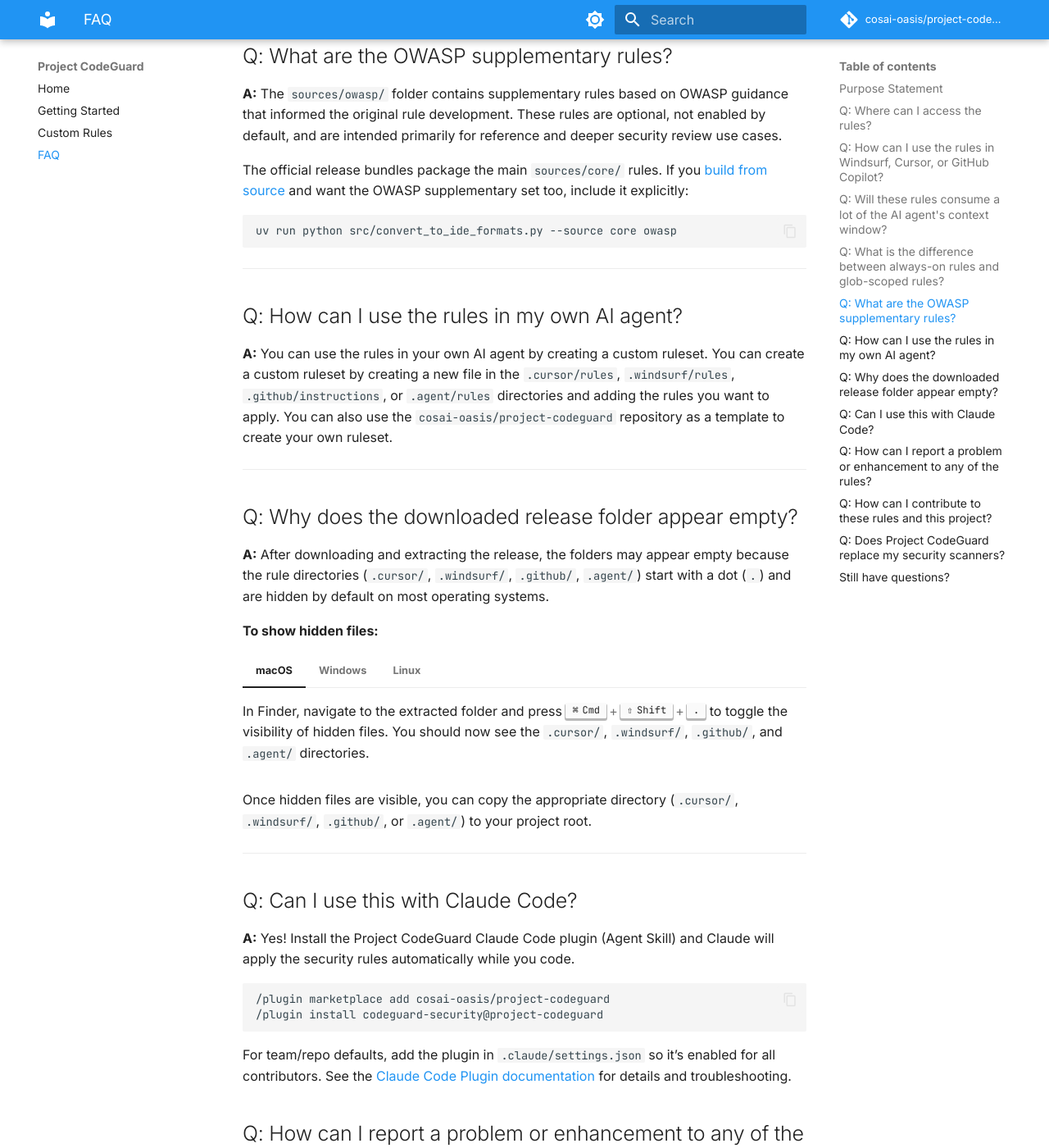
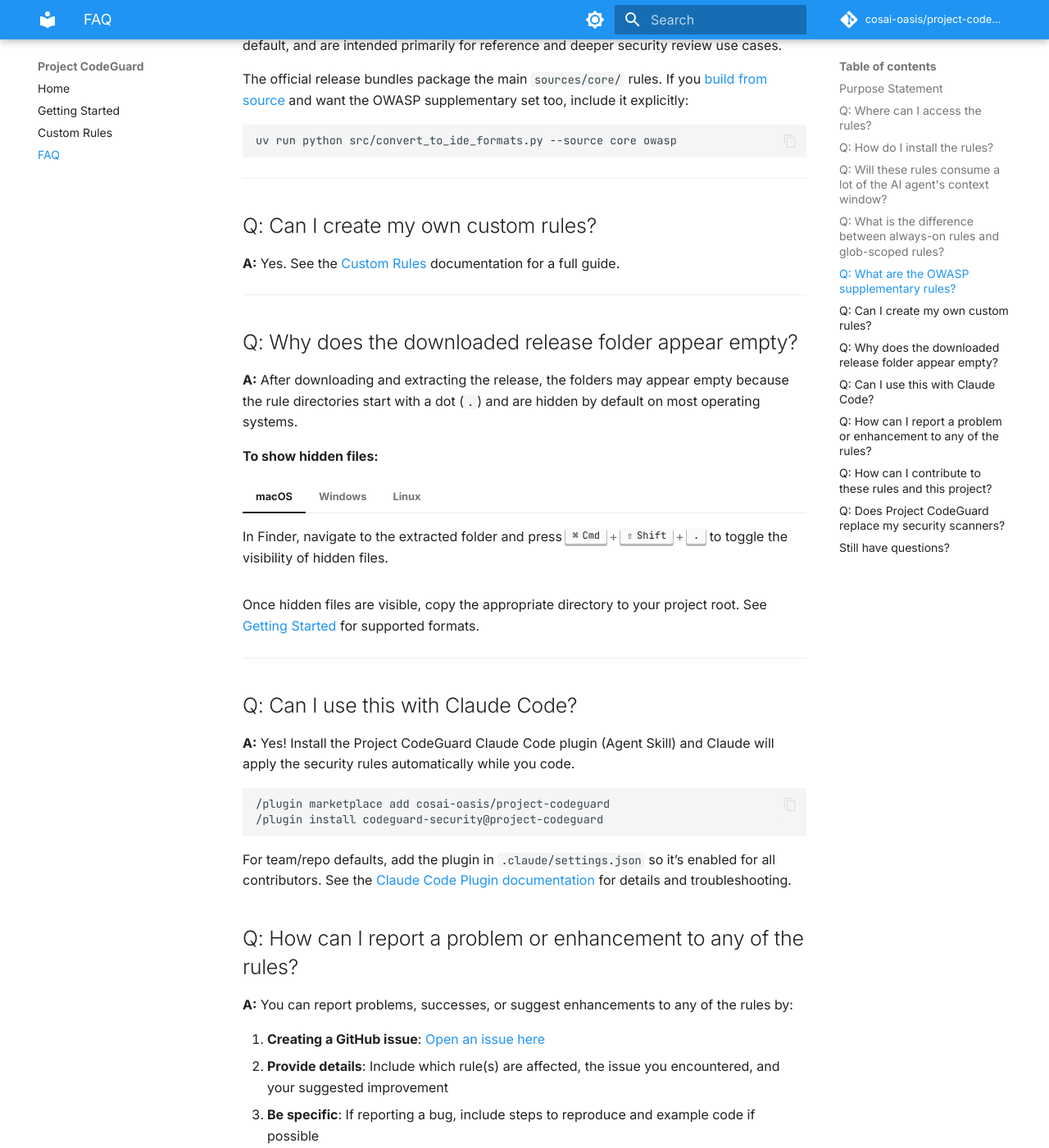
Before and after one commit to cosai-oasis/project-codeguard, an MkDocs documentation site: the page built from docs/faq.md, in a window 1280 px wide and 1400 px high, scrolled down 1658 px. Shown: the whole window at 82% size. Built offline with MkDocs 1.6.1 and Material for MkDocs 9.7.7, drawn with Linux system fonts in a browser that asks for light colours; comment, search, counter and statistics services are not loaded; some of the changed text lies outside the part shown.

Commit message:
refactor: simplify OpenCode format, add CI/CD and docs integration

```diff
--- a/docs/faq.md
+++ b/docs/faq.md
@@ -12,16 +12,13 @@
 
 ---
 
-## Q: How can I use the rules in Windsurf, Cursor, or GitHub Copilot?
+## Q: How do I install the rules?
 
 **A:** Detailed installation instructions are available in our [Getting Started guide](getting-started.md). In summary:
 
 1. Download the latest release from the [releases page](https://github.com/cosai-oasis/project-codeguard/releases)
-2. Extract the archive and copy the IDE-specific rules to your project:
-   - **Cursor**: Copy `.cursor/` directory to your project root
-   - **Windsurf**: Copy `.windsurf/` directory to your project root
-   - **GitHub Copilot**: Copy `.github/instructions/` directory to your project root
-3. Restart your IDE and start coding - the AI assistant will automatically follow the security rules
+2. Extract the archive and copy the appropriate rules directory to your project root (e.g. `.cursor/` for Cursor, `.opencode/` for OpenCode)
+3. Restart your AI coding tool and start coding - the AI assistant will automatically follow the security rules
 
 ---
 ## Q: Will these rules consume a lot of the AI agent's **context window**?
@@ -63,21 +60,21 @@
 
 ---
 
-## Q: How can I use the rules in my own AI agent?
+## Q: Can I create my own custom rules?
 
-**A:** You can use the rules in your own AI agent by creating a custom ruleset. You can create a custom ruleset by creating a new file in the `.cursor/rules`, `.windsurf/rules`, `.github/instructions`, or `.agent/rules` directories and adding the rules you want to apply. You can also use the `cosai-oasis/project-codeguard` repository as a template to create your own ruleset.
+**A:** Yes. See the [Custom Rules](custom-rules.md) documentation for a full guide.
 
 ---
 
 ## Q: Why does the downloaded release folder appear empty?
 
-**A:** After downloading and extracting the release, the folders may appear empty because the rule directories (`.cursor/`, `.windsurf/`, `.github/`, `.agent/`) start with a dot (`.`) and are hidden by default on most operating systems.
+**A:** After downloading and extracting the release, the folders may appear empty because the rule directories start with a dot (`.`) and are hidden by default on most operating systems.
 
 **To show hidden files:**
 
 === "macOS"
 
-    In Finder, navigate to the extracted folder and press ++cmd+shift+period++ to toggle the visibility of hidden files. You should now see the `.cursor/`, `.windsurf/`, `.github/`, and `.agent/` directories.
+    In Finder, navigate to the extracted folder and press ++cmd+shift+period++ to toggle the visibility of hidden files.
 
 === "Windows"
 
@@ -91,7 +88,7 @@
 
     In your file manager, press ++ctrl+h++ to toggle hidden files, or use `ls -la` in the terminal to view all files including hidden ones.
 
-Once hidden files are visible, you can copy the appropriate directory (`.cursor/`, `.windsurf/`, `.github/`, or `.agent/`) to your project root.
+Once hidden files are visible, copy the appropriate directory to your project root. See [Getting Started](getting-started.md) for supported formats.
 
 ---
 
```
Also changed, not shown: README.md (+1 -1 lines), docs/claude-code-skill-plugin.md (+1 -1 lines), docs/getting-started.md (+18 -6 lines), 7 other files.
